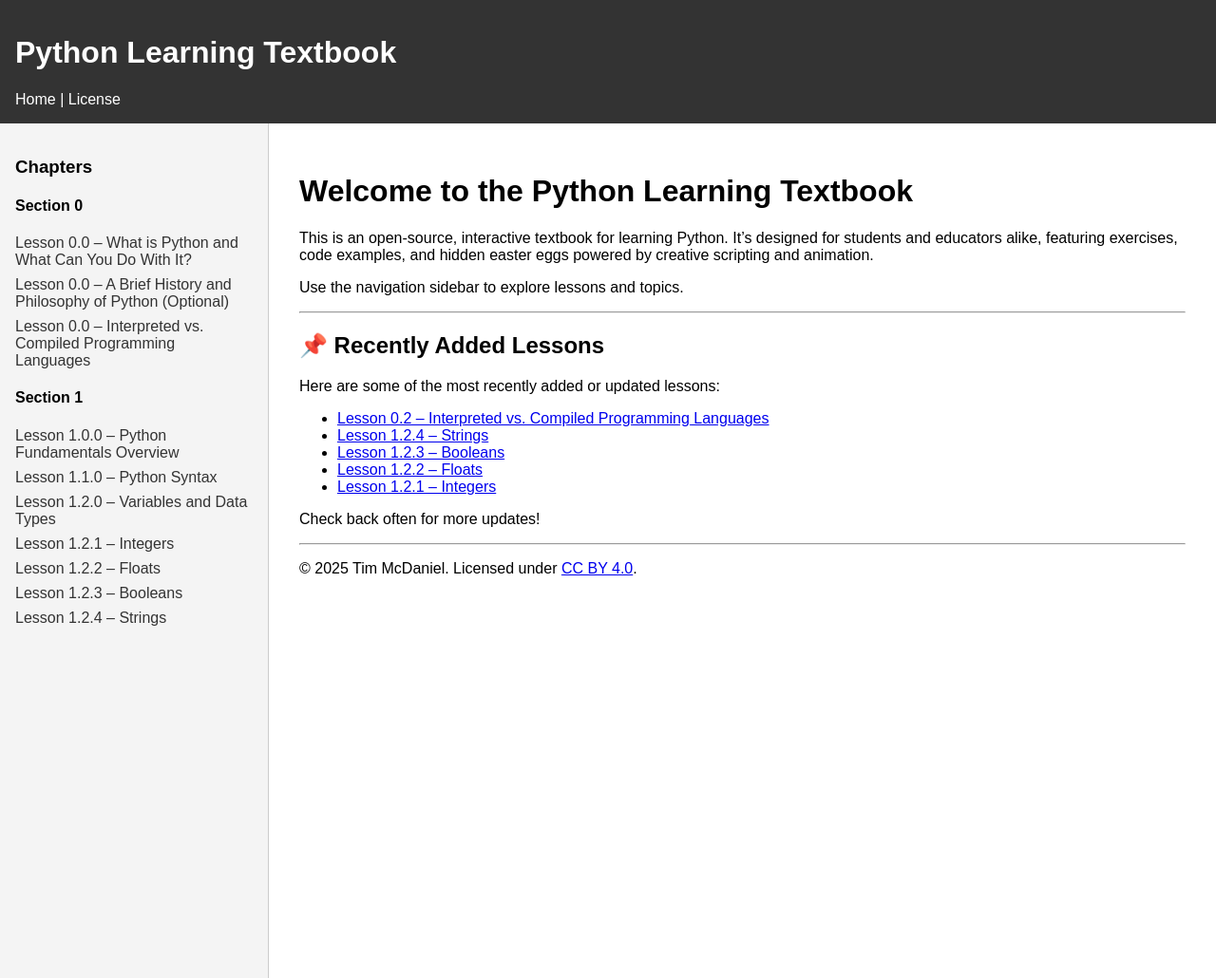
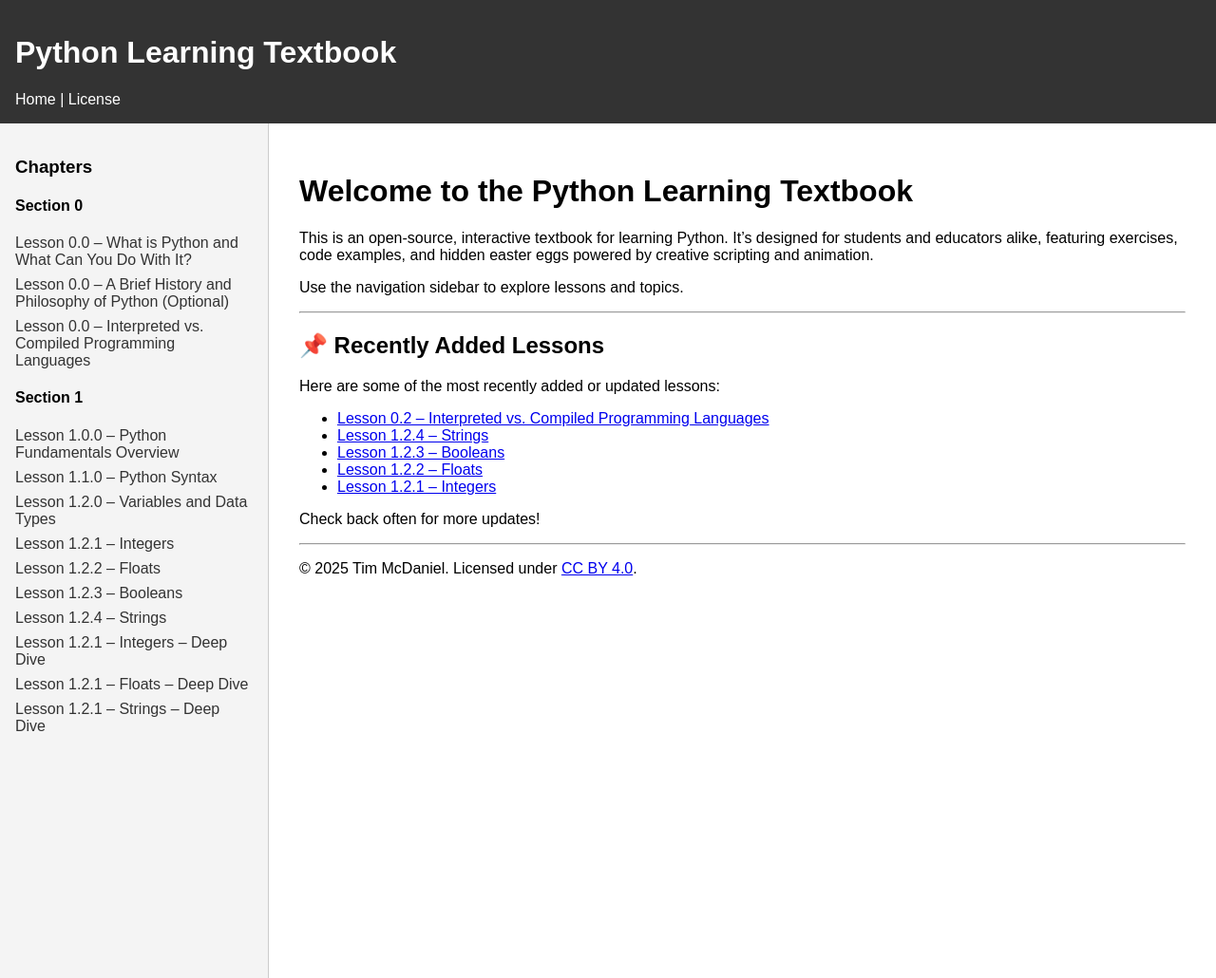
Before and after one commit to TrickyHandz/Python-Book, a Jekyll site: the page built from docs/index.md, in a window 1280 px wide. Shown: the whole page at 95% size. Built offline with Jekyll 4.4.1, drawn with Linux system fonts in a browser that asks for light colours; our own code applies the rules of GitHub Pages for plain Markdown files.

Commit message:
Add front matter to pages

```diff
--- a/docs/_lessons/1/1-2-1-deep.md
+++ b/docs/_lessons/1/1-2-1-deep.md
@@ -1,3 +1,30 @@
+---
+layout: default
+title: "Lesson 1.2.1 – Integers – Deep Dive"
+section: 1
+lesson: 2
+sublesson: 1.1
+order: 7
+---
+
+---
+layout: default
+title: "Lesson 1.2.1 – Integers – Deep Dive"
+section: 1
+lesson: 2
+sublesson: 1.1
+order: 7
+---
+
+---
+layout: default
+title: "Lesson 1.2.1 – Integers – Deep Dive"
+section: 1
+lesson: 2
+sublesson: 1.1
+order: 7
+---
+
 # 1.2.1 Deep Dive – Integers in Python
 
 Python makes working with numbers simple, but there's more going on beneath the surface when it comes to integers. Python supports arbitrarily large integers out of the box, so you don’t have to worry about integer overflow like in many other languages.
--- a/docs/_lessons/1/1-2-2-deep.md
+++ b/docs/_lessons/1/1-2-2-deep.md
@@ -1,3 +1,30 @@
+---
+layout: default
+title: "Lesson 1.2.1 – Floats – Deep Dive"
+section: 1
+lesson: 2
+sublesson: 2.1
+order: 8
+---
+
+---
+layout: default
+title: "Lesson 1.2.1 – Floats – Deep Dive"
+section: 1
+lesson: 2
+sublesson: 2.1
+order: 8
+---
+
+---
+layout: default
+title: "Lesson 1.2.1 – Floats – Deep Dive"
+section: 1
+lesson: 2
+sublesson: 2.1
+order: 8
+---
+
 # 1.2.2 Deep Dive – Floating Point Numbers in Python
 
 Floating point numbers (floats) in Python represent real numbers, including fractions. They follow the IEEE 754 standard for binary floating-point arithmetic, which means they sometimes behave in unexpected ways due to rounding errors.
--- a/docs/_lessons/1/1-2-4-deep.md
+++ b/docs/_lessons/1/1-2-4-deep.md
@@ -1,3 +1,30 @@
+---
+layout: default
+title: "Lesson 1.2.1 – Strings – Deep Dive"
+section: 1
+lesson: 2
+sublesson: 4.1
+order: 10
+---
+
+---
+layout: default
+title: "Lesson 1.2.1 – Strings – Deep Dive"
+section: 1
+lesson: 2
+sublesson: 4.1
+order: 10
+---
+
+---
+layout: default
+title: "Lesson 1.2.1 – Strings – Deep Dive"
+section: 1
+lesson: 2
+sublesson: 4.1
+order: 10
+---
+
 # 1.2.4 Deep Dive – Strings in Python
 
 Strings are sequences of characters and are one of the most commonly used types in Python. Python strings support a rich set of operations:
```
